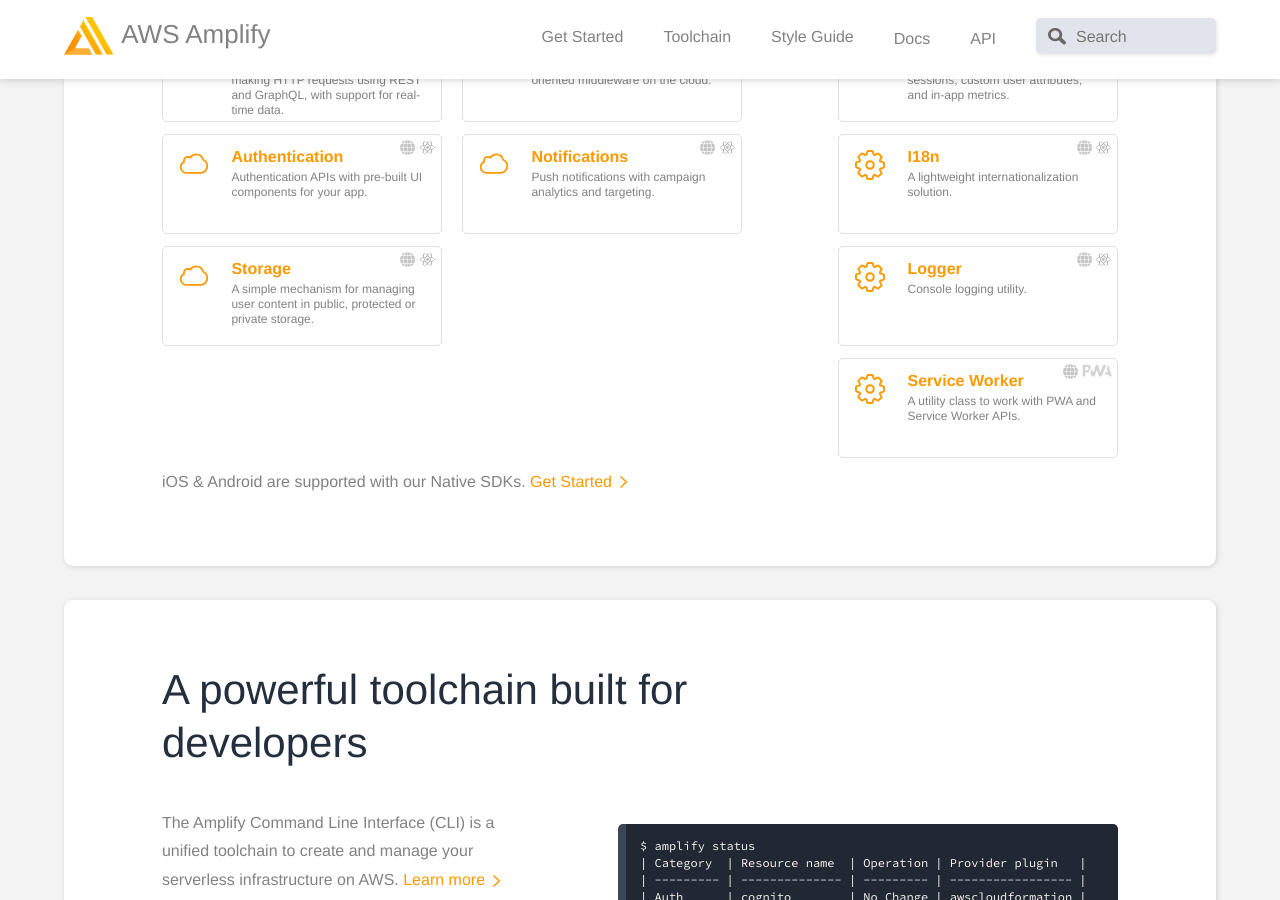
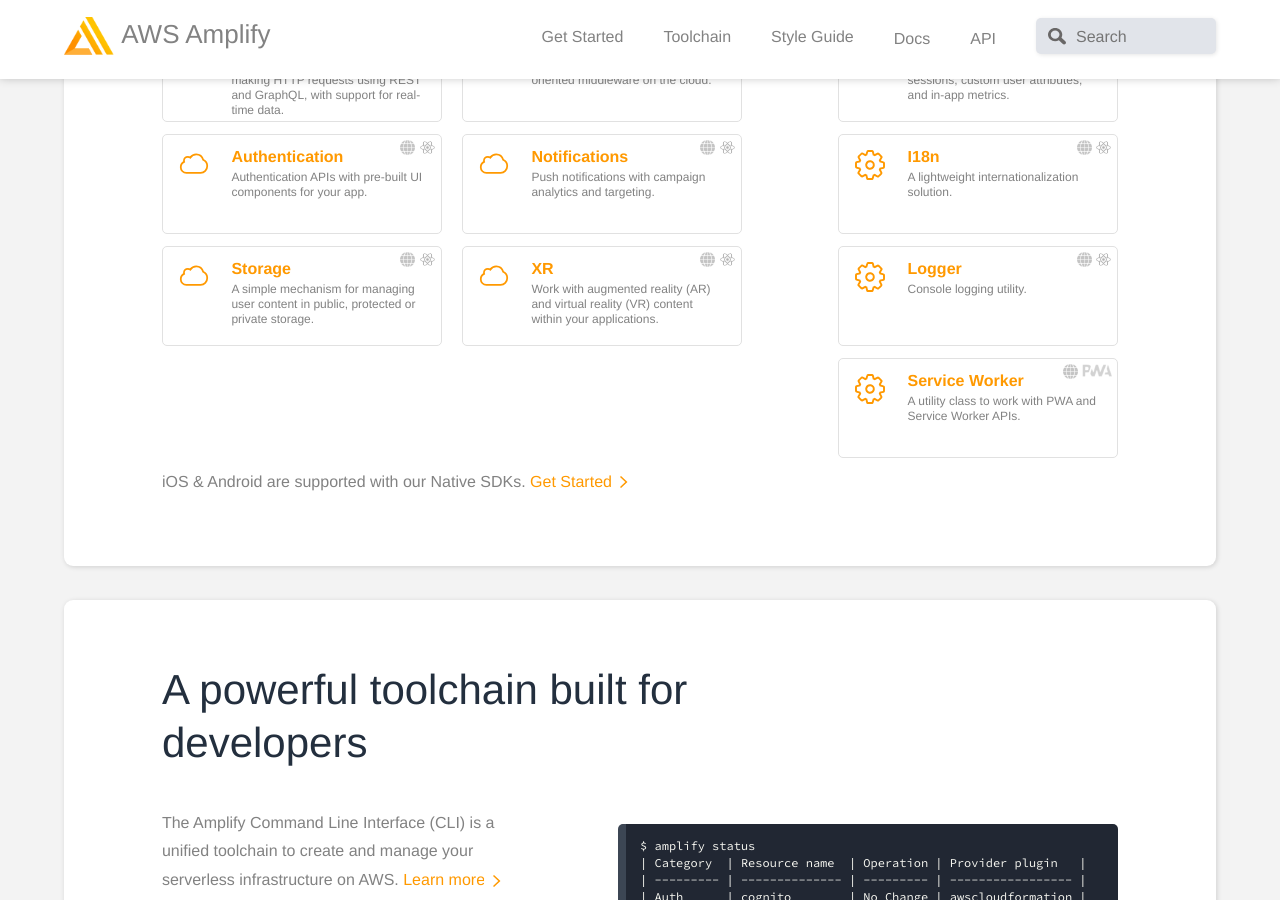
Before and after one commit to aws-amplify/aws-amplify.github.io, a Jekyll site: the page built from index.md, in a window 1280 px wide and 900 px high, scrolled down 1556 px. Built offline with Jekyll 4.4.1, drawn with Linux system fonts in a browser that asks for light colours; some web fonts are replaced; comment, search, counter and statistics services are not loaded.

Commit message:
add XR category

```diff
--- a/index.md
+++ b/index.md
@@ -86,6 +86,14 @@
         url: '/images/Logos/Web-Small-Grey.png'
       - title: React
         url: '/images/Logos/React-Small-Grey.png'
+  - title: XR
+    excerpt: Work with augmented reality (AR) and virtual reality (VR) content within your applications.
+    url: '/media/xr_guide'
+    platforms:
+      - title: Web
+        url: '/images/Logos/Web-Small-Grey.png'
+      - title: React
+        url: '/images/Logos/React-Small-Grey.png'
 
 utilities:
   - title: Cache
```
